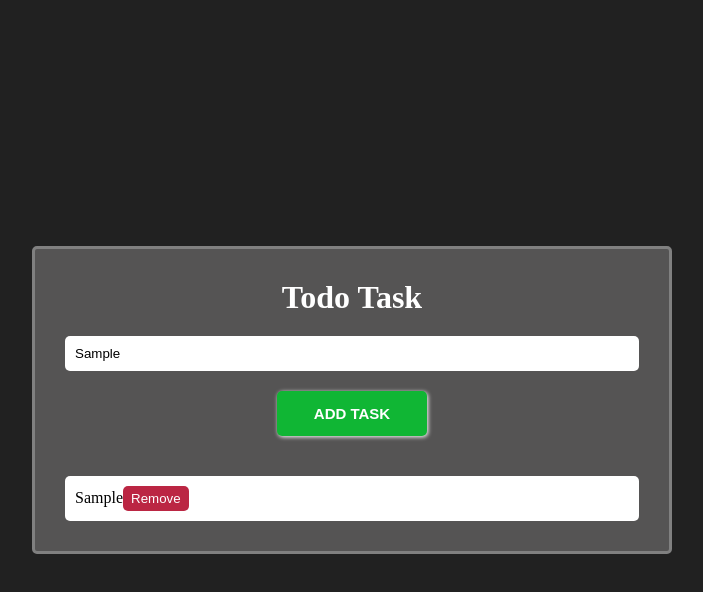
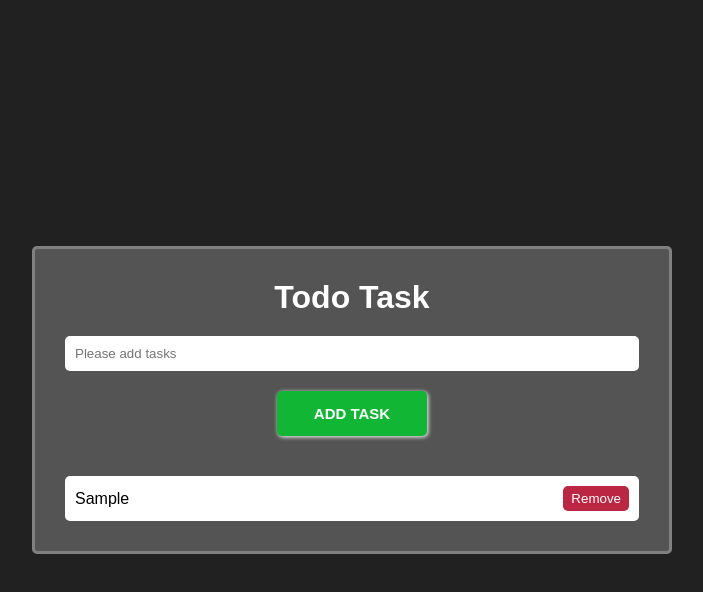
Before and after one commit to Mohib-Digital/todo-list-task-using-html-css-js, a plain HTML site: page index.html in a window 1280 px wide. Both pictures are taken after typing "Sample" into the empty fields and a click on the button "ADD TASK". Shown: the whole page, without its empty margins (288-991 px from the left). Drawn offline with Linux system fonts and the light colour scheme.

Commit message:
alignment of li element content

```diff
--- a/scripts.js
+++ b/scripts.js
@@ -24,13 +24,19 @@ addTask.addEventListener('click', () => {
     })
 
 
-// Create remove button and apply design class for remove button
+// Create remove button
   const removeBtn = document.createElement("button")
-   removeBtn.textContent = "Remove";
-   removeBtn.classList.add('removeBtnDesign');
+  removeBtn.textContent = "Remove";
+  // apply design class for remove button
+  removeBtn.classList.add('removeBtnDesign');
+  removeBtn.addEventListener('click', () => {
+  showTask.removeChild(li);
+  });
+
 
 
   // append li and removeBtn into ul element
   li.append(removeBtn);
   showTask.append(li);
+  textInput.value = '';
 });
--- a/style.css
+++ b/style.css
@@ -12,6 +12,7 @@ body {
   display: flex;
   justify-content: center;
   align-items: center;
+  font-family: sans-serif;
 }
 
 .container {
@@ -86,6 +87,9 @@ ul {
   color: black;
   border: none;
   text-align: left;
+  display: flex;
+  justify-content: space-between;
+  align-items: center;
 }
 
 .liToggle {
```
